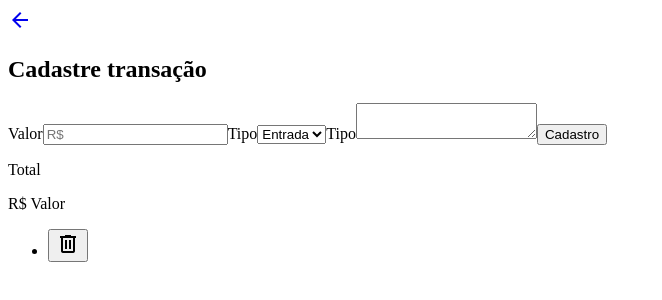
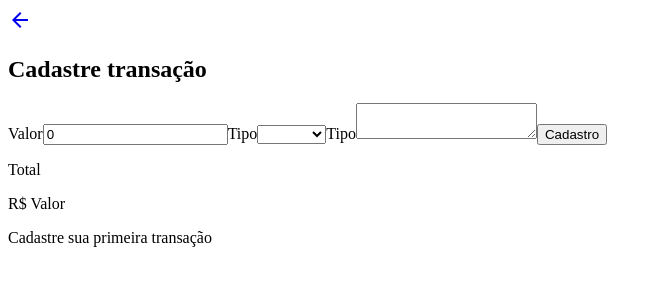
Before and after one commit to Henriqueamfreitas/finances_angular, an Angular app in the folder finances_angular/: page /transaction in a window 1280 px wide. Shown: the top 300 px of the page, without its empty margins (0-662 px from the left). Built offline with nearby package versions, Linux system fonts and the light colour scheme.

Commit message:
parte lógica pronta

```diff
--- a/finances_angular/src/app/components/form/form.component.html
+++ b/finances_angular/src/app/components/form/form.component.html
@@ -1,13 +1,13 @@
-<form>
+<form (submit)="formSubmit($event)">
   <h2>Cadastre transação</h2>
   <label for="value">Valor</label>
-  <input type="text" name="value" placeholder="R$">
+  <input type="number" name="value" placeholder="R$" [formControl]="value">
   <label for="type">Tipo</label>
-  <select name="type" id="type">
+  <select name="type" id="type" [formControl]="type">
     <option value="Entrada">Entrada</option>
     <option value="Saída">Saída</option>
   </select>
   <label for="description">Tipo</label>
-  <textarea name="description" id="description"></textarea>
+  <textarea name="description" id="description" [formControl]="description"></textarea>
   <button>Cadastro</button>
 </form>
--- a/finances_angular/src/app/components/form/form.component.ts
+++ b/finances_angular/src/app/components/form/form.component.ts
@@ -1,12 +1,35 @@
 import { Component } from '@angular/core';
+import { FormControl, ReactiveFormsModule } from '@angular/forms';
+import { TransactionService } from '../../services/transaction.services';
 
 @Component({
   selector: 'app-form',
   standalone: true,
-  imports: [],
+  imports: [ReactiveFormsModule],
   templateUrl: './form.component.html',
   styleUrl: './form.component.css'
 })
 export class FormComponent {
+  constructor (private transactionService: TransactionService) {}
+  value = new FormControl(0)
+  description = new FormControl<string>("")
+  type = new FormControl<"entrada" | "saida">("entrada")
 
+  formSubmit(event: Event){
+    event.preventDefault();
+    if(this.value.value !== 0 && this.description.value !== ""){
+      const data = {
+        value: Number(this.value.value),
+        type: this.type.value as "entrada" | "saida",
+        description: this.description.value as string,
+      }
+
+      this.transactionService.addTransaction(data)
+      this.value.setValue(0);
+      this.description.setValue("");
+      this.type.setValue("entrada");
+    } else{
+      alert("Preencha todos os campos")
+    }
+  }
 }
--- a/finances_angular/src/app/components/transaction-card/transaction-card.component.html
+++ b/finances_angular/src/app/components/transaction-card/transaction-card.component.html
@@ -1,11 +1,11 @@
 <li>
   <div>
-    <p>{{value}}</p>
-    <p>{{description}}</p>
+    <p>{{transaction.value.toLocaleString('pt-BR', { style: 'currency', currency: 'BRL' })}}</p>
+    <p>{{transaction.description}}</p>
   </div>
   <div>
-    <p>{{type}}</p>
-    <button>
+    <p>{{transaction.type}}</p>
+    <button (click)="handleDelete()">
       <span class="material-symbols-outlined">
         delete
         </span>
--- a/finances_angular/src/app/components/transaction-card/transaction-card.component.ts
+++ b/finances_angular/src/app/components/transaction-card/transaction-card.component.ts
@@ -1,4 +1,6 @@
 import { Component, Input } from '@angular/core';
+import { ITransaction } from '../../interfaces/transaction.interfaces';
+import { TransactionService } from '../../services/transaction.services';
 
 @Component({
   selector: 'app-transaction-card',
@@ -8,7 +10,11 @@ import { Component, Input } from '@angular/core';
   styleUrl: './transaction-card.component.css'
 })
 export class TransactionCardComponent {
-  @Input() value!: number;
-  @Input() description!: string;
-  @Input() type!: string;
+  constructor(private transactionService: TransactionService) {}
+
+  @Input() transaction!: ITransaction
+
+  handleDelete(){
+    this.transactionService.removeTransaction(this.transaction.id);
+  }
 }
--- a/finances_angular/src/app/components/transaction-list/transaction-list.component.html
+++ /dev/null
@@ -1,3 +0,0 @@
-<ul>
-  <app-transaction-card></app-transaction-card>
-</ul>
--- /dev/null
+++ b/finances_angular/src/app/interfaces/transaction.interfaces.ts
@@ -0,0 +1,8 @@
+export interface ITransaction{
+  id: string,
+  value: number,
+  description: string | null,
+  type: "entrada" | "saida",
+}
+
+export type TTransaction = Omit<ITransaction, "id">
--- a/finances_angular/src/app/pages/transaction-page/transaction-page.component.html
+++ b/finances_angular/src/app/pages/transaction-page/transaction-page.component.html
@@ -6,5 +6,8 @@
   </a>
   <app-form></app-form>
   <app-total-card></app-total-card>
-  <app-transaction-list></app-transaction-list>
-</main>
+  <ul *ngIf="transactionList.length > 0">
+    <app-transaction-card *ngFor="let transaction of transactionList" [transaction]="transaction"></app-transaction-card>
+  </ul>
+  <p *ngIf="transactionList.length === 0">Cadastre sua primeira transação</p>
+  </main>
--- a/finances_angular/src/app/pages/transaction-page/transaction-page.component.ts
+++ b/finances_angular/src/app/pages/transaction-page/transaction-page.component.ts
@@ -1,16 +1,23 @@
 import { Component } from '@angular/core';
 import { FormComponent } from '../../components/form/form.component';
-import { TransactionListComponent } from '../../components/transaction-list/transaction-list.component';
 import { TotalCardComponent } from '../../components/total-card/total-card.component';
 import { RouterLink } from '@angular/router';
+import { TransactionService } from '../../services/transaction.services';
+import { TransactionCardComponent } from '../../components/transaction-card/transaction-card.component';
+import { CommonModule } from '@angular/common';
 
 @Component({
   selector: 'app-transaction-page',
   standalone: true,
-  imports: [RouterLink, FormComponent, TotalCardComponent, TransactionListComponent],
+  imports: [CommonModule, RouterLink, FormComponent, TotalCardComponent, TransactionCardComponent],
+  providers: [TransactionService],
   templateUrl: './transaction-page.component.html',
   styleUrl: './transaction-page.component.css'
 })
 export class TransactionPageComponent {
+  constructor (private transactionService: TransactionService) {}
 
+  get transactionList(){
+    return this.transactionService.getTransactionList();
+  }
 }
--- /dev/null
+++ b/finances_angular/src/app/services/transaction.services.ts
@@ -0,0 +1,22 @@
+import { Injectable, signal } from "@angular/core";
+import { ITransaction, TTransaction } from "../interfaces/transaction.interfaces";
+
+@Injectable({providedIn: 'root'})
+export class TransactionService {
+  readonly transactionList = signal<ITransaction[]>([]);
+
+  getTransactionList(){
+    return this.transactionList()
+  }
+
+  addTransaction(data: TTransaction){
+    const newTransaction = {...data, id: crypto.randomUUID()}
+    this.transactionList.update((transactionList) => [...transactionList, newTransaction])
+  }
+
+  removeTransaction(removingId: string){
+    this.transactionList.update((transactionList) =>
+      transactionList.filter((transaction) => transaction.id !== removingId)
+    )
+  }
+}
```
Also changed, not shown: finances_angular/src/app/components/transaction-list/transaction-list.component.ts (deleted, +0 -13 lines), finances_angular/src/app/components/transaction-list/transaction-list.component.css (deleted), 1 other file (tests, documents, lock files or other folders).
